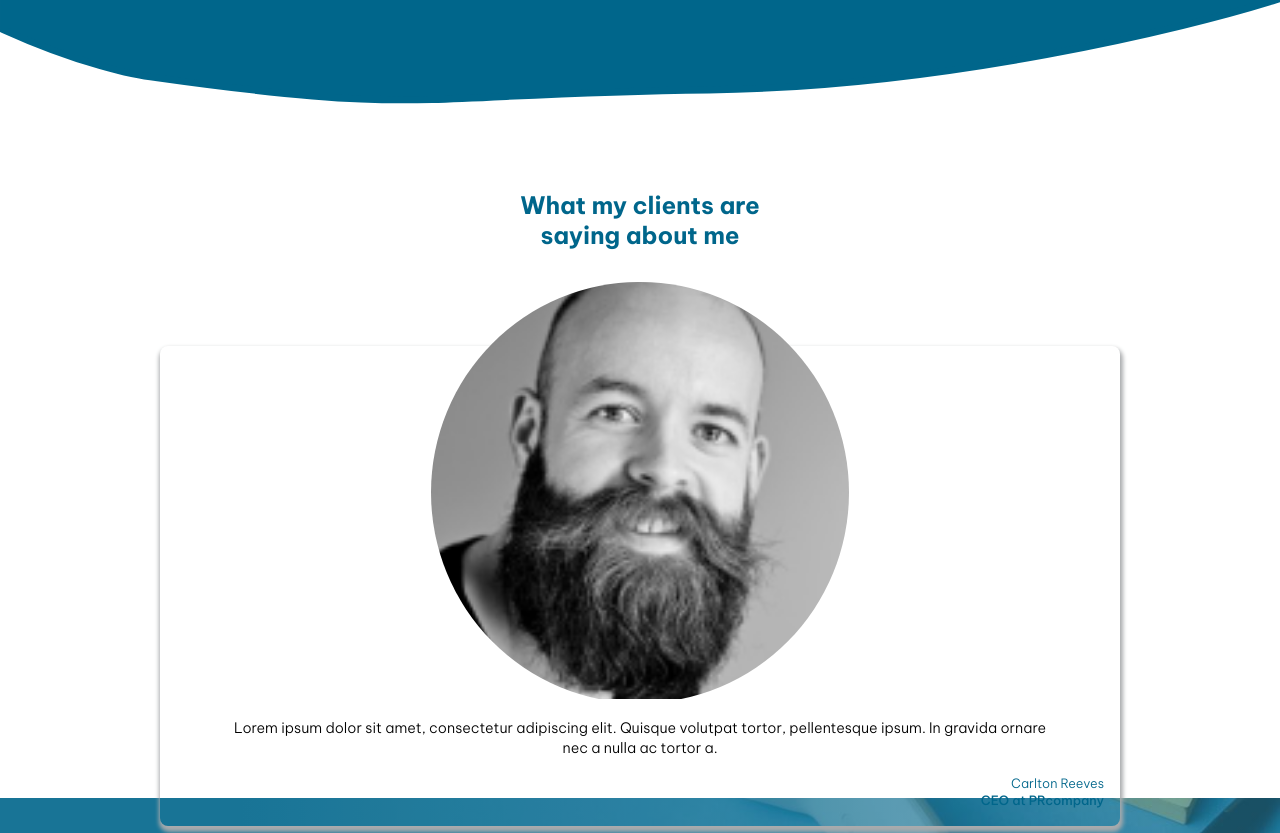
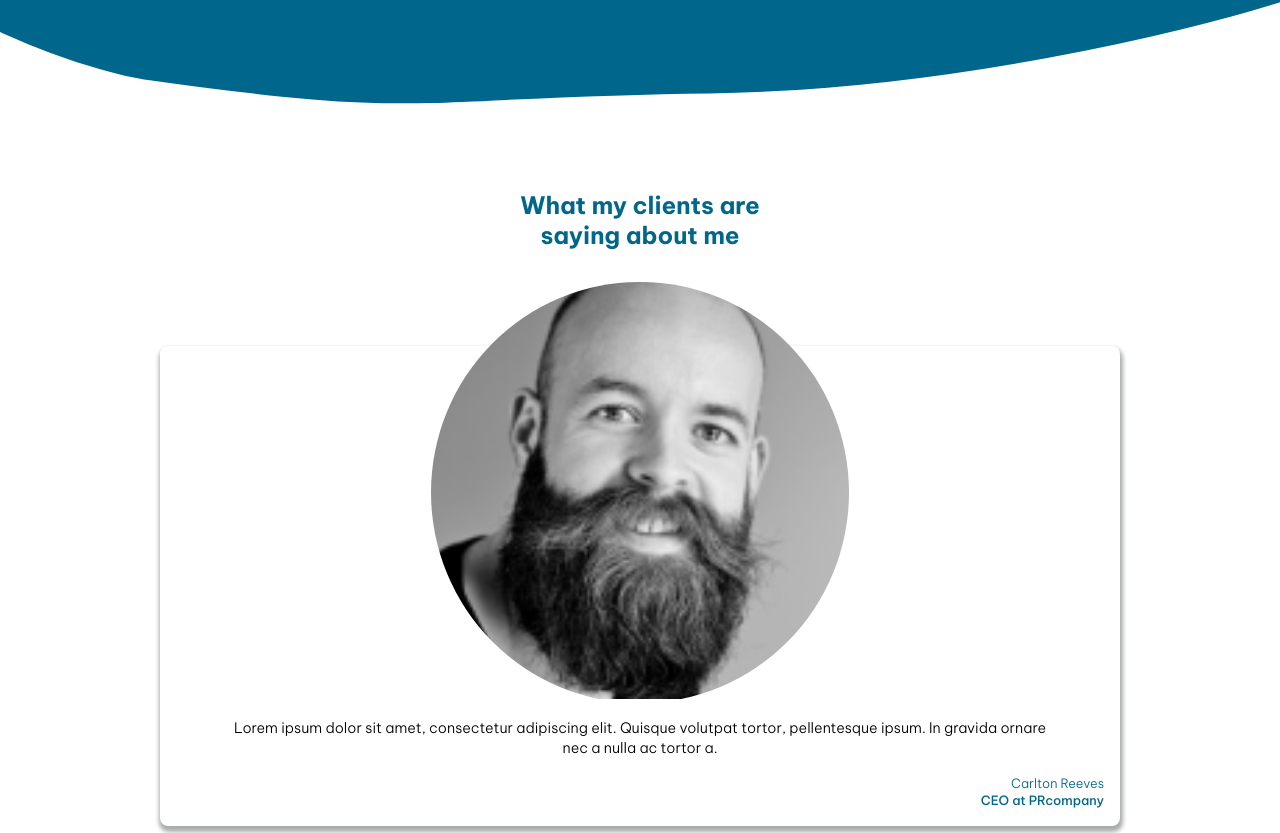
Before and after one commit to JonMenez/landing-page-giDev, a React app: page / in a window 1280 px wide. Shown: the part 2367-3200 px from the top of the page. Built offline with nearby package versions, Linux system fonts and the light colour scheme.

Commit message:
[UPDATE] height

```diff
--- a/src/styles/feedback.scss
+++ b/src/styles/feedback.scss
@@ -7,7 +7,7 @@
 
 /*----------  Feedback Section ----------*/
 .feedback {
-    height: 80vh;
+    margin-bottom: 2rem;
 
     &__title {
         width: 300px;
```
